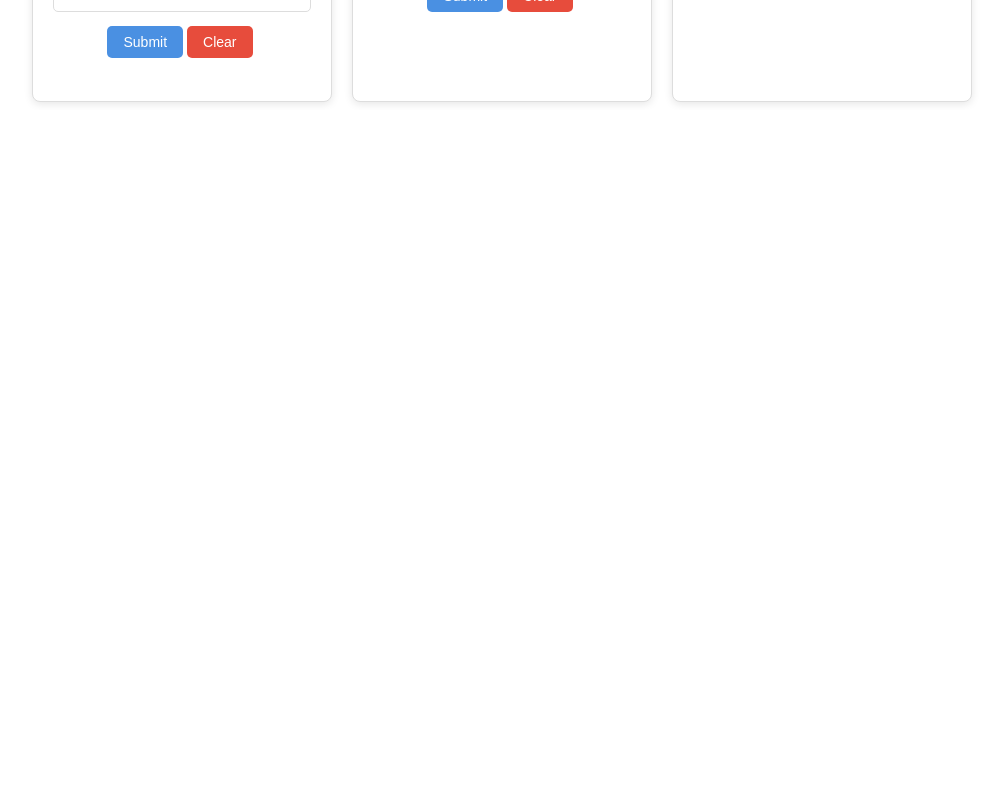
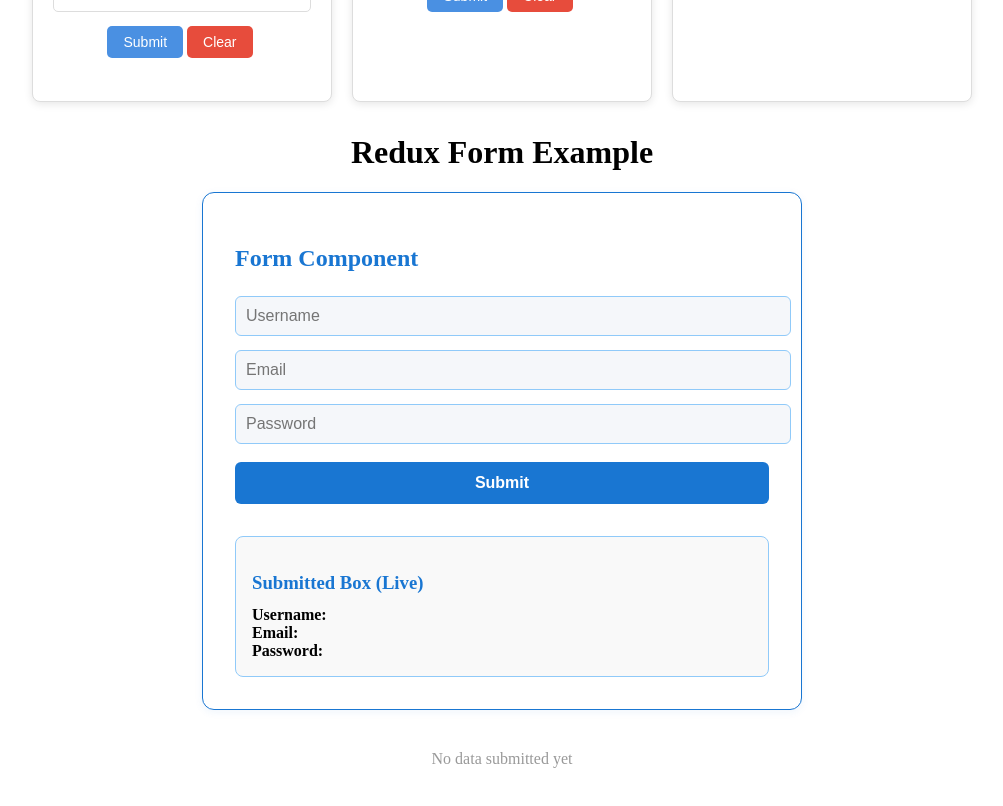
Before and after one commit to akashrao-a11y/submission, a React app in the folder manual-react-app/: page / in a window 1280 px wide. Shown: the part 1780-2586 px from the top of the page, without its empty margins (138-1141 px from the left). Before the commit the page ends 1890 px from the top, so only its background shows below. Built offline with nearby package versions, Linux system fonts and the light colour scheme.

Commit message:
Redux function implemented

```diff
--- a/manual-react-app/package.json
+++ b/manual-react-app/package.json
@@ -3,8 +3,11 @@
   "version": "1.0.0",
   "private": true,
   "dependencies": {
+    "@reduxjs/toolkit": "^2.10.1",
     "react": "^19.2.0",
-    "react-dom": "^19.2.0"
+    "react-dom": "^19.2.0",
+    "react-redux": "^9.2.0",
+    "react-router": "^7.9.5"
   },
   "scripts": {
     "start": "webpack serve --mode development",
--- /dev/null
+++ b/manual-react-app/src/components/Child2.jsx
@@ -0,0 +1,33 @@
+import React from 'react';
+import { useSelector, useDispatch } from 'react-redux';
+import { resetForm } from '../formSlice';
+
+function Child2() {
+  const submitted = useSelector((state) => state.form.submitted);
+  const dispatch = useDispatch();
+
+  if (!submitted) {
+    return (
+      <div style={{ padding: '1rem', textAlign: 'center', color: '#999' }}>
+        No data submitted yet
+      </div>
+    );
+  }
+
+  return (
+    <div style={{ padding: '1rem', border: '1px solid #eee', borderRadius: 6, background: '#fafafa' }}>
+      <h3>Submitted Data (Child Component)</h3>
+      <div><strong>Username:</strong> {submitted.username}</div>
+      <div><strong>Email:</strong> {submitted.email}</div>
+      <div><strong>Password:</strong> {submitted.password}</div>
+      <button
+        onClick={() => dispatch(resetForm())}
+        style={{ marginTop: 10, padding: '8px 16px', cursor: 'pointer' }}
+      >
+        Reset
+      </button>
+    </div>
+  );
+}
+
+export default Child2;
--- /dev/null
+++ b/manual-react-app/src/components/FormComponent.jsx
@@ -0,0 +1,136 @@
+import React from 'react';
+import { useDispatch, useSelector } from 'react-redux';
+import { updateField, submitForm } from '../formSlice';
+
+const theme = {
+    borderColor: '#1976d2',
+    borderRadius: 12,
+    padding: '2rem',
+    marginBottom: '1.5rem',
+    inputBg: '#f5f7fa',
+    inputBorder: '#90caf9',
+    inputFocus: '#1976d2',
+    buttonBg: '#1976d2',
+    buttonColor: '#fff',
+    buttonHover: '#1565c0',
+};
+
+function FormComponent() {
+    const dispatch = useDispatch();
+    const fields = useSelector((state) => state.form.fields);
+
+    const handleChange = (e) => {
+        dispatch(updateField({ name: e.target.name, value: e.target.value }));
+    };
+
+    const handleSubmit = (e) => {
+        e.preventDefault();
+        dispatch(submitForm());
+    };
+
+    return (
+        <div
+            style={{
+                border: `1.5px solid ${theme.borderColor}`,
+                padding: theme.padding,
+                borderRadius: theme.borderRadius,
+                marginBottom: theme.marginBottom,
+                background: '#fff',
+                boxShadow: '0 2px 8px rgba(25, 118, 210, 0.07)',
+            }}
+        >
+            <h2 style={{ color: theme.borderColor, marginBottom: 24 }}>Form Component</h2>
+            <form onSubmit={handleSubmit}>
+                <input
+                    name="username"
+                    placeholder="Username"
+                    value={fields.username}
+                    onChange={handleChange}
+                    required
+                    style={{
+                        width: '100%',
+                        marginBottom: 14,
+                        padding: 10,
+                        borderRadius: 6,
+                        border: `1px solid ${theme.inputBorder}`,
+                        background: theme.inputBg,
+                        outlineColor: theme.inputFocus,
+                        fontSize: 16,
+                    }}
+                />
+                <input
+                    name="email"
+                    type="email"
+                    placeholder="Email"
+                    value={fields.email}
+                    onChange={handleChange}
+                    required
+                    style={{
+                        width: '100%',
+                        marginBottom: 14,
+                        padding: 10,
+                        borderRadius: 6,
+                        border: `1px solid ${theme.inputBorder}`,
+                        background: theme.inputBg,
+                        outlineColor: theme.inputFocus,
+                        fontSize: 16,
+                    }}
+                />
+                <input
+                    name="password"
+                    type="password"
+                    placeholder="Password"
+                    value={fields.password}
+                    onChange={handleChange}
+                    required
+                    style={{
+                        width: '100%',
+                        marginBottom: 18,
+                        padding: 10,
+                        borderRadius: 6,
+                        border: `1px solid ${theme.inputBorder}`,
+                        background: theme.inputBg,
+                        outlineColor: theme.inputFocus,
+                        fontSize: 16,
+                    }}
+                />
+                <button
+                    type="submit"
+                    style={{
+                        width: '100%',
+                        padding: 12,
+                        borderRadius: 6,
+                        border: 'none',
+                        background: theme.buttonBg,
+                        color: theme.buttonColor,
+                        fontWeight: 600,
+                        fontSize: 16,
+                        cursor: 'pointer',
+                        transition: 'background 0.2s',
+                    }}
+                    onMouseOver={e => (e.currentTarget.style.background = theme.buttonHover)}
+                    onMouseOut={e => (e.currentTarget.style.background = theme.buttonBg)}
+                >
+                    Submit
+                </button>
+            </form>
+            {/* Live submitted box */}
+            <div
+                style={{
+                    marginTop: 32,
+                    padding: 16,
+                    border: `1px solid ${theme.inputBorder}`,
+                    borderRadius: 8,
+                    background: '#f9f9f9',
+                }}
+            >
+                <h3 style={{ marginBottom: 12, color: theme.borderColor }}>Submitted Box (Live)</h3>
+                <div><strong>Username:</strong> {fields.username}</div>
+                <div><strong>Email:</strong> {fields.email}</div>
+                <div><strong>Password:</strong> {fields.password}</div>
+            </div>
+        </div>
+    );
+}
+
+export default FormComponent;
--- /dev/null
+++ b/manual-react-app/src/components/FormContainer.jsx
@@ -0,0 +1,15 @@
+import React from 'react';
+import FormComponent from './FormComponent';
+import Child2 from './Child2';
+
+function FormContainer() {
+  return (
+    <div style={{ maxWidth: 600, margin: '2rem auto' }}>
+      <h1 style={{ textAlign: 'center' }}>Redux Form Example</h1>
+      <FormComponent />
+      <Child2 />
+    </div>
+  );
+}
+
+export default FormContainer;
--- /dev/null
+++ b/manual-react-app/src/formSlice.jsx
@@ -0,0 +1,28 @@
+import { createSlice } from '@reduxjs/toolkit';
+
+const initialState = {
+  fields: { username: '', password: '', email: '' },
+  submitted: /** @type {{ username: string; password: string; email: string; } | null} */ (null),
+};
+
+const formSlice = createSlice({
+  name: 'form',
+  initialState,
+  reducers: {
+    updateField: (state, action) => {
+      const { name, value } = /** @type {{ name: 'username' | 'password' | 'email', value: string }} */ (action.payload);
+      state.fields[name] = value;
+    },
+    submitForm: (state) => {
+      state.submitted = { ...state.fields };
+      state.fields = { username: '', password: '', email: '' };
+    },
+    resetForm: (state) => {
+      state.fields = { username: '', password: '', email: '' };
+      state.submitted = null;
+    },
+  },
+});
+
+export const { updateField, submitForm, resetForm } = formSlice.actions;
+export default formSlice.reducer;
--- a/manual-react-app/src/index.js
+++ b/manual-react-app/src/index.js
@@ -1,11 +1,17 @@
 import React from "react";
 import { createRoot } from "react-dom/client";
+import { Provider } from "react-redux";
+import store from "./store";
 import App from "./App";
 import MainRow from "./components/MainRow";
+import FormComponent from "./components/FormComponent";
+import FormContainer from "./components/FormContainer";
 
 const root = createRoot(document.getElementById("root"));
-root.render(<>
-<App />
-    <MainRow />
-</>
+root.render(
+    <Provider store={store}>
+        <App />
+        <MainRow />
+        <FormContainer />
+    </Provider>
 );
--- /dev/null
+++ b/manual-react-app/src/store.js
@@ -0,0 +1,10 @@
+import { configureStore } from '@reduxjs/toolkit';
+import formReducer from './formSlice';
+
+const store = configureStore({
+  reducer: {
+    form: formReducer,
+  },
+});
+
+export default store;
```
Also changed, not shown: 1 other file (tests, documents, lock files or other folders).
